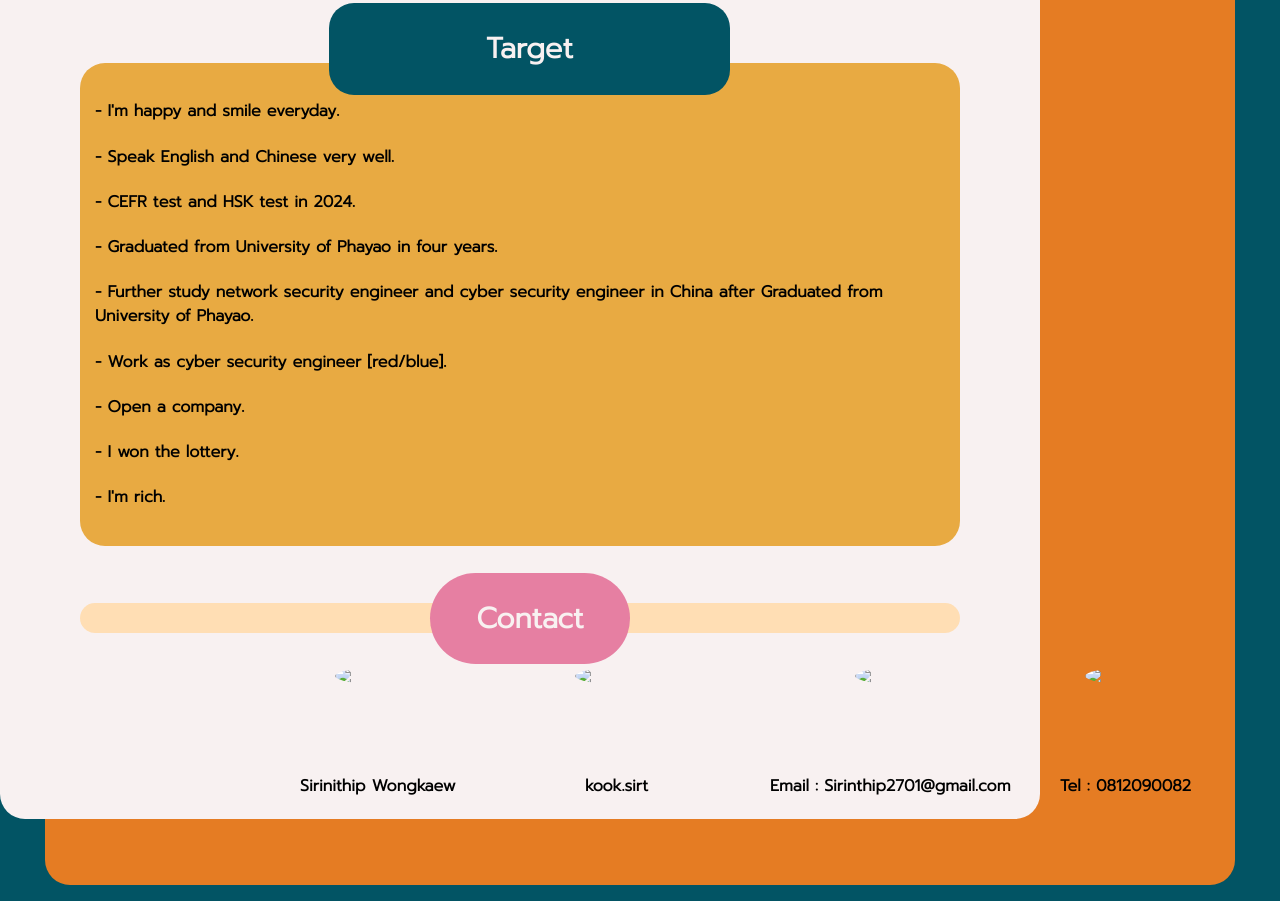
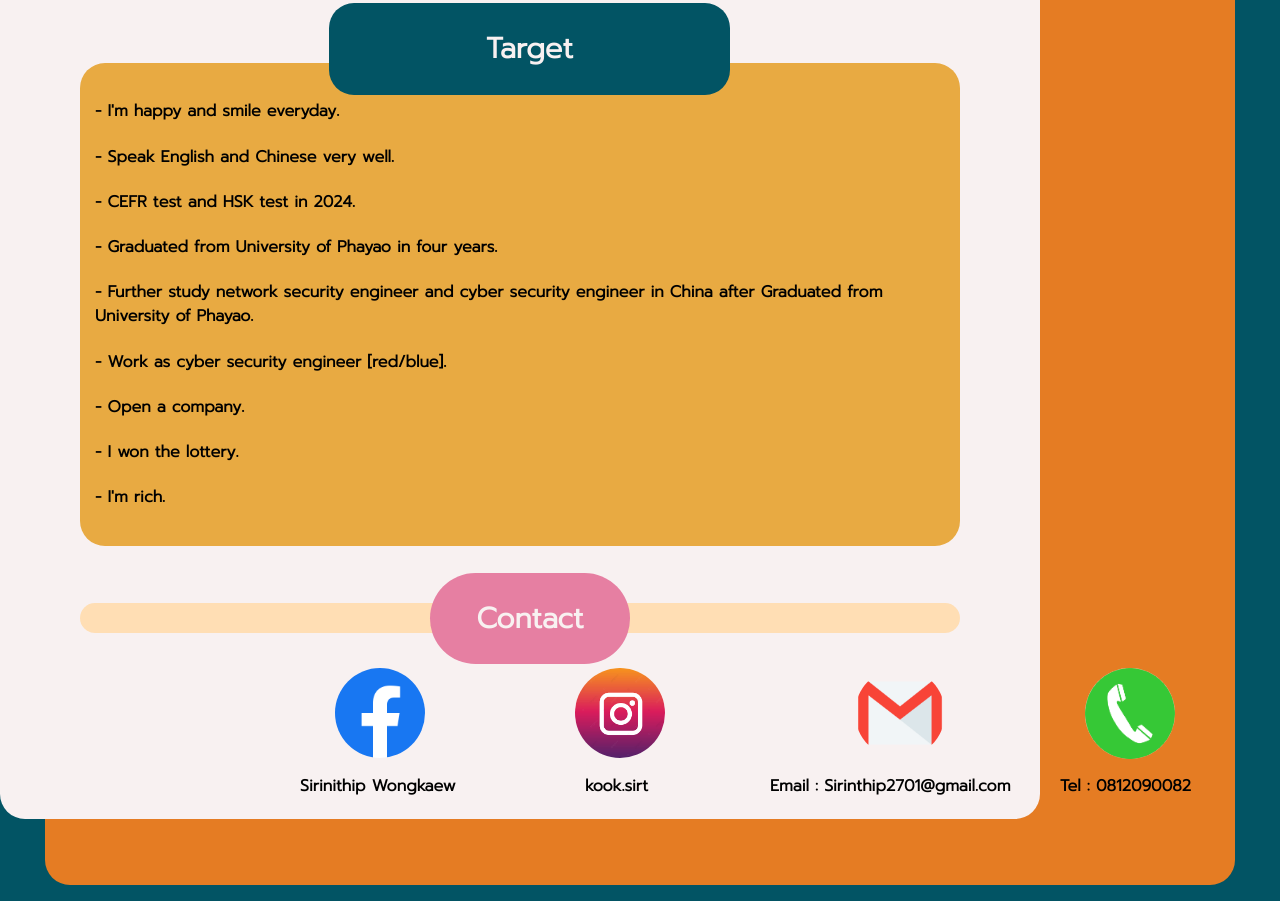
Before and after one commit to SirinthipWK/html-sp, a plain HTML site: page index.html in a window 1280 px wide. Shown: the part 1147-2048 px from the top of the page. Drawn offline with Linux system fonts and the light colour scheme.

Commit message:
หน้า

```diff
--- a/index.html
+++ b/index.html
@@ -22,7 +22,7 @@
     </p>
 
 </center>
-    <center><img src="src/im/im1.jpg" width="250"></center>
+    <center><img src="im/im1.jpg" width="250"></center>
 
     <div id="text2">
         <h3>Name : Sirinithip  Wongkaew</h3>
@@ -120,18 +120,18 @@
 
     </div>
     <div id="img2">
-        <a href="https://www.facebook.com/sirinthip.wongkaew.3/"><img src="src/im/im2.png" width="90"></a>
+        <a href="https://www.facebook.com/sirinthip.wongkaew.3/"><img src="im/im2.png" width="90"></a>
 
     </div>
     <div id="img3">
-        <a href="https://www.instagram.com/kook.sirt/"><img src="src/im/im3.jpg" width="90"></a>
+        <a href="https://www.instagram.com/kook.sirt/"><img src="im/im3.jpg" width="90"></a>
     </div>
     <div id="img4">
-        <img src="src/im/im5.png" width="90">
+        <img src="im/im5.png" width="90">
 
     </div>
     <div id="img5">
-        <img src="src/im/im6.png" width="90">
+        <img src="im/im6.png" width="90">
     </div>
     <div id="text10">
         <h2>Contact</h2>
```
